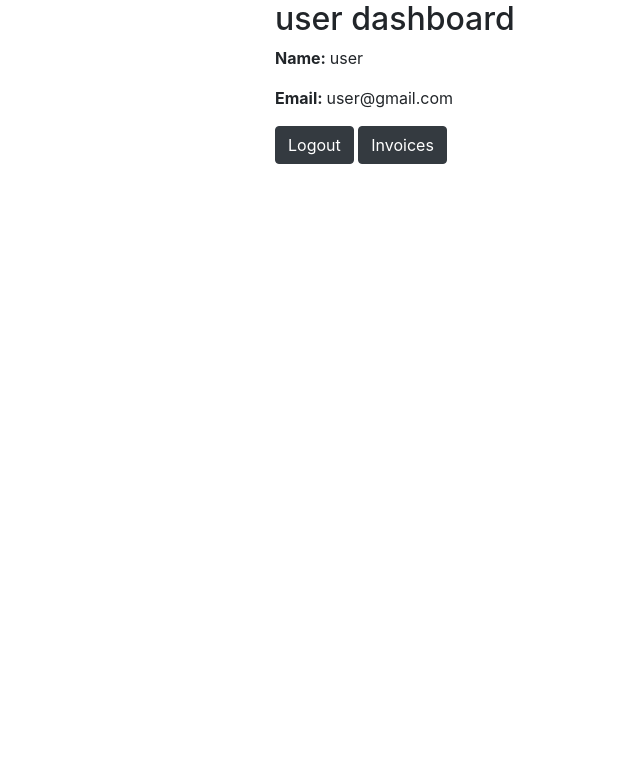
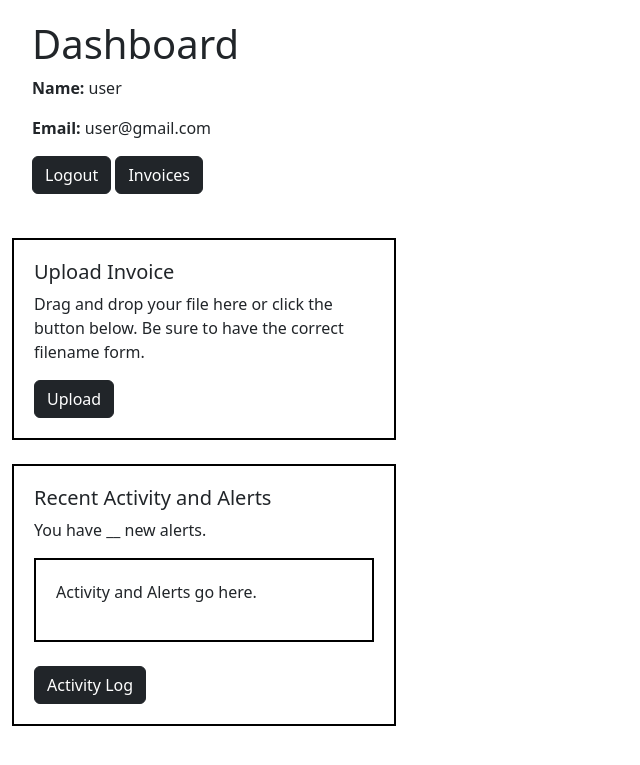
Before and after one commit to NBPS-IB-CS/internal-assessment-theMetaHack, a Flask app: page /dashboard in a window 1280 px wide. Shown: the top 765 px of the page, without its empty margins (0-640 px from the left). Run offline with Flask 3, Linux system fonts and the light colour scheme; a user stored in the database is signed in.

Commit message:
add UI to dashboard.html

```diff
--- a/invoice-manager-flask/templates/dashboard.html
+++ b/invoice-manager-flask/templates/dashboard.html
@@ -4,17 +4,18 @@
   <title>Login page</title>
   <meta charset="utf-8">
   <meta name="viewport" content="width=device-width, initial-scale=1">
-  <link rel="stylesheet" href="https://cdn.jsdelivr.net/npm/bootstrap@4.6.2/dist/css/bootstrap.min.css">
+  <link rel="stylesheet" href="https://cdn.jsdelivr.net/npm/bootstrap@5.3.1/dist/css/bootstrap.min.css">
   <script src="https://cdn.jsdelivr.net/npm/jquery@3.6.4/dist/jquery.slim.min.js"></script>
   <script src="https://cdn.jsdelivr.net/npm/popper.js@1.16.1/dist/umd/popper.min.js"></script>
   <script src="https://cdn.jsdelivr.net/npm/bootstrap@4.6.2/dist/js/bootstrap.bundle.min.js"></script>
 </head>
 <body>
 
+<div style="width: 600px; float: left;">
 <div class="container">
-    <div class=" row justify-content-center">
-        <div class="col-sm-8">
-            <h2>user dashboard</h2>
+    <div>
+        <div class="col-sm-8" style="padding: 20px;">
+            <h1>Dashboard</h1>
             <p><b>Name: </b> {{user.name }}</p>
             <p><b>Email: </b> {{user.email }}</p>
 
@@ -22,10 +23,44 @@
             <a href="/invoices" class="btn btn-dark">Invoices</a>
 
         </div>
+    </div>
+</div>
+<br>
+<div class="container">
+    <div>
+        <div class="col-sm-8">
+            <div style="border: 2px solid #000; padding: 20px;">
+                <h5>Upload Invoice</h5>
+                <p>Drag and drop your file here or click the button below. Be sure to have the correct filename form.</p>
+                <input type="file" id="file-input" style="display: none;">
+                <a href="/invoices" class="btn btn-dark">Upload</a>
+            </div>
+        </div>
+    </div>
+</div>
+<br>
+<div class="container">
+    <div>
+        <div class="col-sm-8">
+            <div style="border: 2px solid #000; padding: 20px;">
+                <h5>Recent Activity and Alerts</h5>
+                    <p>You have __ new alerts. </p>
+                    <div style="border: 2px solid #000; padding: 20px;">
+                        <p> Activity and Alerts go here.</p>
+                    </div>
+                    <br>
+                    <a href="/invoices" class="btn btn-dark">Activity Log</a>
+            </div>
+        </div>
+    </div>
+    <br>
+    <div></div>
+</div>
 
-    </div>
 
 </div>
 
+
+<!-- class=" row justify-content-center"-->
 </body>
 </html>
```
